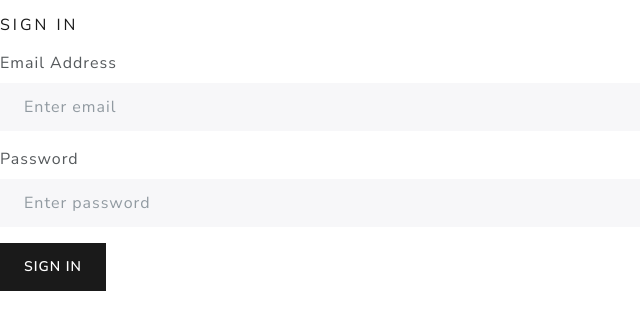
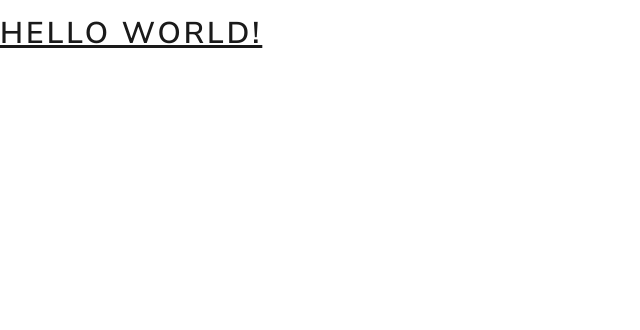
Before and after one commit to luisomogollon/E2fix-main, a React (Create React App) app in the folder E2-main/frontend/: page / in a window 1280 px wide. Shown: the top 330 px of the page, without its empty margins (0-640 px from the left). Built offline with nearby package versions, Linux system fonts and the light colour scheme.

Commit message:
fix: remover bootstrap

```diff
--- a/E2-main/frontend/package.json
+++ b/E2-main/frontend/package.json
@@ -13,6 +13,7 @@
     "react": "^18.2.0",
     "react-dom": "^18.2.0",
     "react-redux": "^8.0.2",
+    "react-router-dom": "^6.4.1",
     "react-scripts": "5.0.1",
     "redux-devtools-extension": "^2.13.9",
     "redux-thunk": "^2.4.1",
--- a/E2-main/frontend/src/components/Loader.js
+++ b/E2-main/frontend/src/components/Loader.js
@@ -1,9 +1,8 @@
 import React from "react"
-import { Spinner } from "react-bootstrap"
 
-const Loader = () => {
-    return (
-        <Spinner
+
+/*
+  <Spinner
             animation='border'
             role='status'
             style={{
@@ -14,8 +13,10 @@ const Loader = () => {
             }}
         >
             <span className="sr-only"></span>
-        </Spinner>
-    )
+    </Spinner>
+*/
+const Loader = () => {
+    return (<div>LOADING...</div>)
 }
 
 export default Loader
--- a/E2-main/frontend/src/index.css
+++ b/E2-main/frontend/src/index.css
@@ -1,18 +1,3 @@
-body {
-
 @tailwind base;
 @tailwind components;
 @tailwind utilities;
-
-  margin: 0;
-  font-family: -apple-system, BlinkMacSystemFont, 'Segoe UI', 'Roboto', 'Oxygen',
-    'Ubuntu', 'Cantarell', 'Fira Sans', 'Droid Sans', 'Helvetica Neue',
-    sans-serif;
-  -webkit-font-smoothing: antialiased;
-  -moz-osx-font-smoothing: grayscale;
-}
-
-code {
-  font-family: source-code-pro, Menlo, Monaco, Consolas, 'Courier New',
-    monospace;
-}
--- a/E2-main/frontend/src/screens/LoginScreen.js
+++ b/E2-main/frontend/src/screens/LoginScreen.js
@@ -1,63 +1,28 @@
-import React, { useState, useEffect } from "react"
-import { Link, useLocation, useNavigate } from "react-router-dom"
-import { useDispatch, useSelector } from "react-redux"
-import { login } from "../actions/userActions"
-import { Form, Button, Row, Col } from "react-bootstrap"
-import Message from "../components/FormContainer"
-import Loader from "../components/Loader"
-import FormContainer from "../components/FormContainer"
+import React, { useState, useEffect } from "react";
+import { Link, useLocation, useNavigate } from "react-router-dom";
+import { useDispatch, useSelector } from "react-redux";
+import { login } from "../actions/userActions";
 
 const LoginScreen = () => {
-    const [email, setEmail] = useState("")
-    const [password, setPassword] = useState("")
-    const location = useLocation()
-    const navigate = useNavigate()
-    const dispatch = useDispatch()
+  const [email, setEmail] = useState("");
+  const [password, setPassword] = useState("");
+  const location = useLocation();
+  const navigate = useNavigate();
+  const dispatch = useDispatch();
 
-    const userLogin = useSelector((state) => state.userLogin)
-    const { loading, error, userInfo } = userLogin
-    const redirect = "/profile"
-    useEffect(() => {
-        if (userInfo) {
-            navigate(redirect)
-        }
-    }, [navigate, userInfo, redirect])
-    const submitHandler = (e) => {
-        e.preventDefault()
-        dispatch(login(email, password))
+  const userLogin = useSelector((state) => state.userLogin);
+  const { loading, error, userInfo } = userLogin;
+  const redirect = "/profile";
+  useEffect(() => {
+    if (userInfo) {
+      navigate(redirect);
     }
-    return (
-        <FormContainer>
-            <h1>Sign In</h1>
-            {error && <Message variant='danger'>{error}</Message>}
-            {loading && <Loader />}
-            <Form onSubmit={submitHandler}>
-                <Form.Group controlId="email" className="my-3">
-                    <Form.Label>Email Address</Form.Label>
-                    <Form.Control
-                        type="email"
-                        placeholder="Enter email"
-                        value={email}
-                        onChange={(e) => setEmail(e.target.value)}
-                    ></Form.Control>
-                </Form.Group>
+  }, [navigate, userInfo, redirect]);
+  const submitHandler = (e) => {
+    e.preventDefault();
+    dispatch(login(email, password));
+  };
+  return <h1 className="text-3xl font-bold underline">Hello world!</h1>;
+};
 
-                <Form.Group controlId="password" className="my-3">
-                    <Form.Label>Password</Form.Label>
-                    <Form.Control
-                        type="password"
-                        placeholder="Enter password"
-                        value={password}
-                        onChange={(e) => setPassword(e.target.value)}
-                    ></Form.Control>
-                </Form.Group>
-
-                <Button className="text-center" type="submit" variant="primary">
-                    Sign In
-                </Button>
-            </Form>
-        </FormContainer>
-    )
-}
-
-export default LoginScreen
+export default LoginScreen;
```
Also changed, not shown: E2-main/frontend/src/App.css (+6 -3 lines), E2-main/package.json (+1 -7 lines), 2 other files (tests, documents, lock files or other folders).
